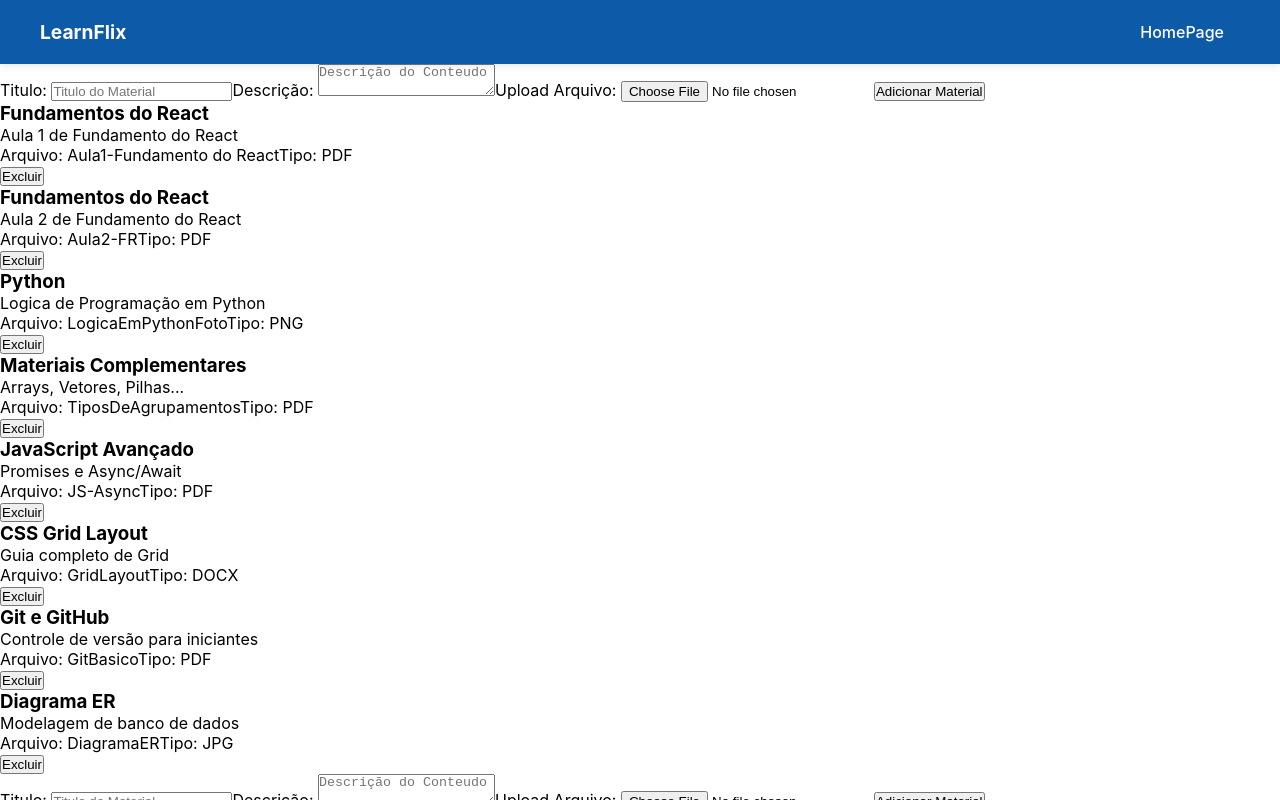
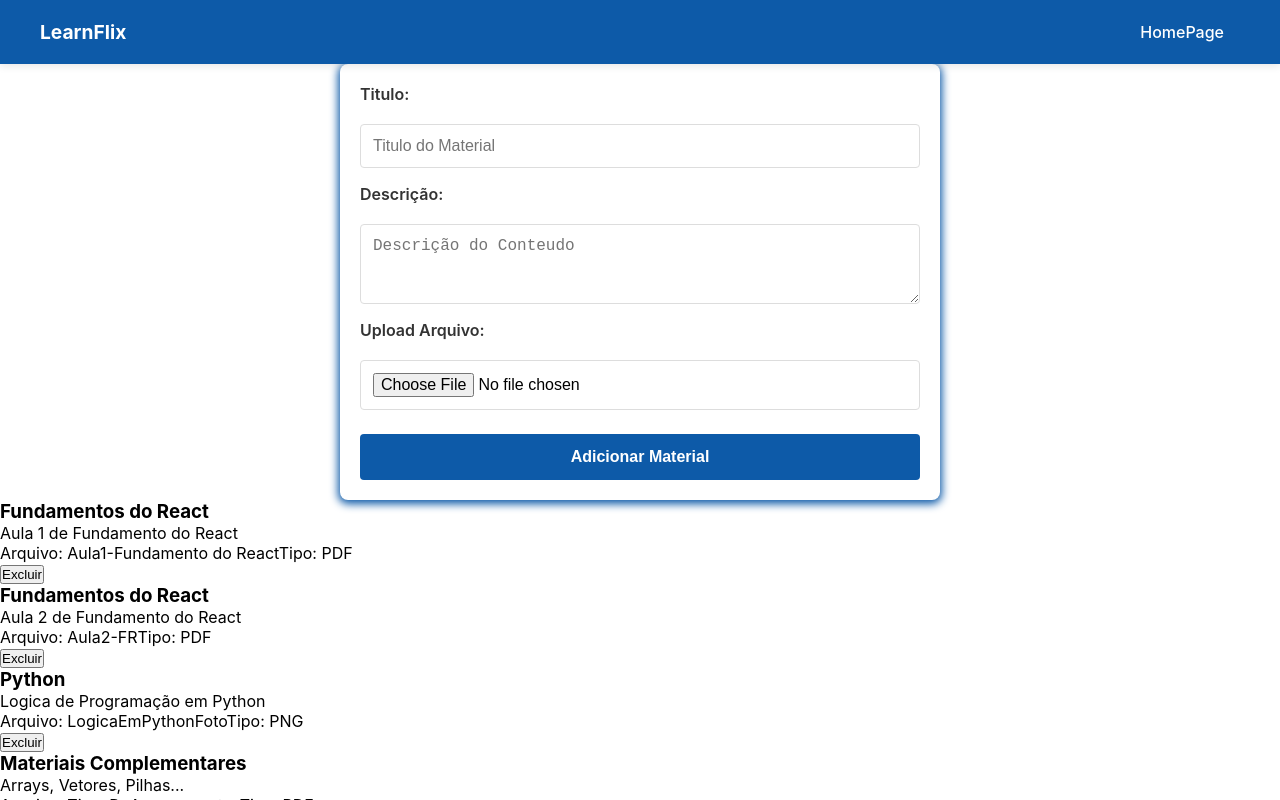
Before and after one commit to LFbruck/learnflix, a React (Create React App) app: page /materiais in a window 1280 px wide. Shown: the top 800 px of the page. Built offline with nearby package versions, Linux system fonts and the light colour scheme.

Commit message:
style: Modelando o Css do formulario

```diff
--- a/src/components/AdicionarMateriais/AdicionarMateriais.jsx
+++ b/src/components/AdicionarMateriais/AdicionarMateriais.jsx
@@ -39,7 +39,7 @@ export default function AdicionarMateriais({adicionarMaterial}) {
     }
 
     return (
-        <form onSubmit={handleSubmit}>
+        <form onSubmit={handleSubmit}  className={styles.formulario}>
             <label>Titulo: </label>
             <input type="text" value={titulo} placeholder= "Titulo do Material" onChange={(e) => setTitulo(e.target.value)} required={true} />
             <label>Descrição: </label>
--- a/src/components/AdicionarMateriais/AdicionarMateriais.module.css
+++ b/src/components/AdicionarMateriais/AdicionarMateriais.module.css
@@ -0,0 +1,51 @@
+.formulario {
+    display: flex;
+    flex-direction: column;
+    gap: 16px;
+    padding: 20px;
+    background-color: #fff;
+    border-radius: 8px;
+    box-shadow: 0 2px 8px 2px #0d5aa8;
+
+}
+.formulario label{
+    font-weight: 600;
+    margin-bottom: 4px;
+    color: #333;
+}
+.formulario input,
+.formulario textarea {
+    width: 100%;
+    padding: 12px;
+    border: 1px solid #ddd;
+    border-radius: 4px;
+    font-size: 16px;
+}
+.formulario textarea {
+    min-height: 80px;
+    resize: vertical;
+}
+
+.formulario button {
+    padding: 14px;
+    background-color: #0d5aa8;
+    color: white;
+    border: none;
+    border-radius: 4px;
+    font-size: 16px;
+    font-weight: 600;
+    margin-top: 8px;
+}
+
+.formulario button:disabled {
+    background-color: #ccc;
+
+}
+
+
+@media (min-width: 768px) {
+    .formulario {
+        max-width: 600px;
+        margin: 0 auto;
+    }
+}
```
